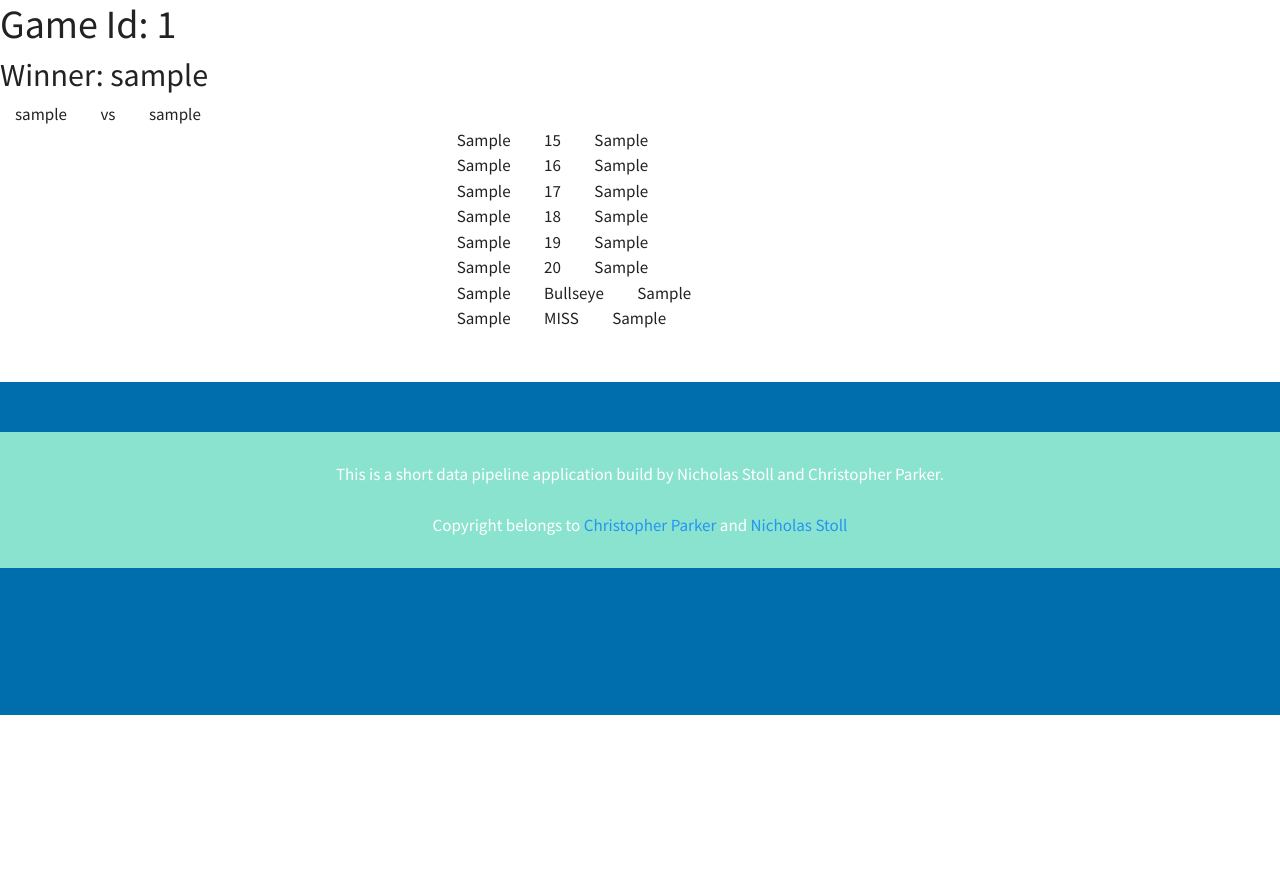
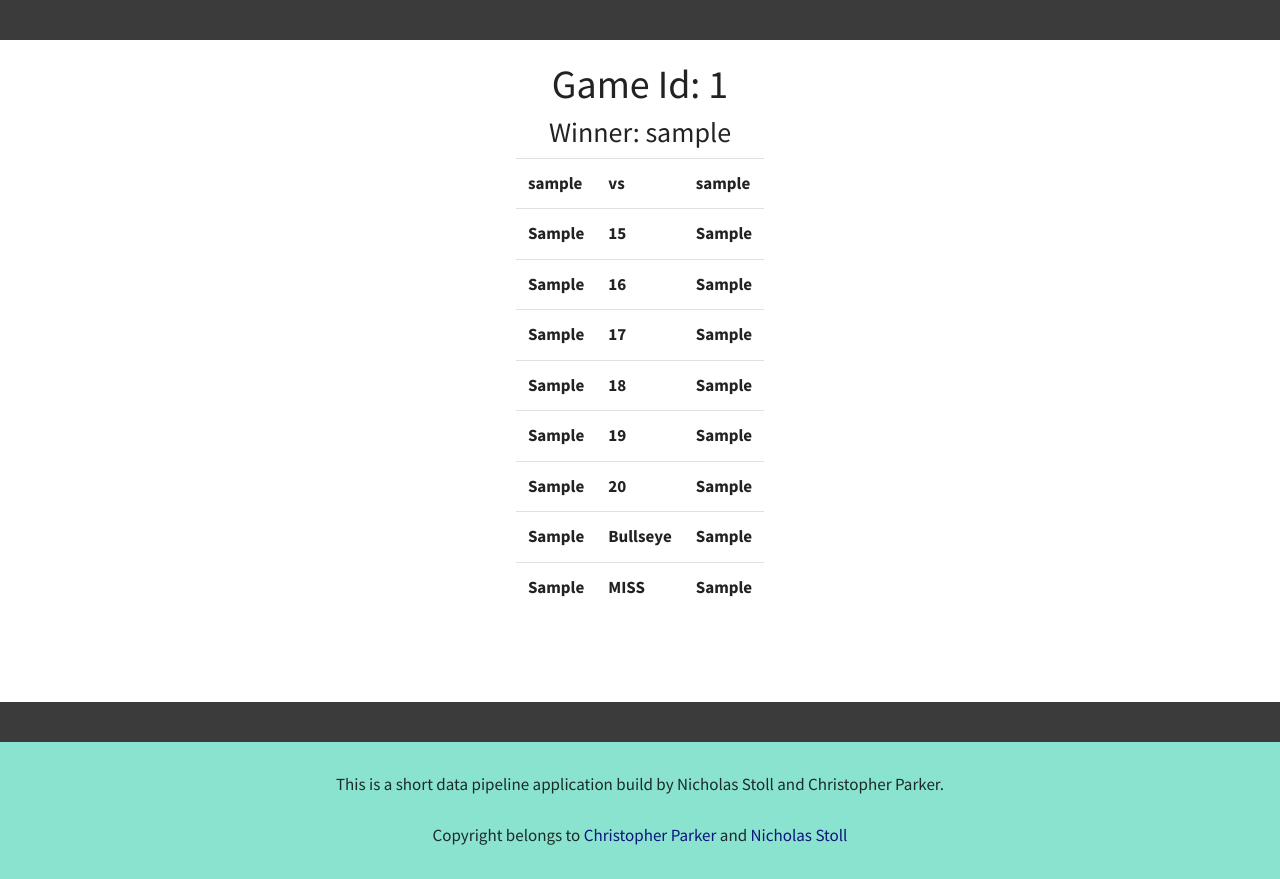
Before and after one commit to is-PARKER/cricket-game, a Flask app: template cricket/templates/game/review.html in a window 1280 px wide. Shown: the part 85-964 px from the top of the page. Before the commit the page ends 800 px from the top, so only its background shows below. Run offline with Flask 2, Linux system fonts and the light colour scheme; the template is opened without the code that fills it: most values are stand-ins (such as "Sample title", 1, 10 or a date in 2020); lists and menus that the app fills with data are empty; some libraries are stand-ins or nearby versions.

Commit message:
Fixed Review Css. Next is Game.

```diff
--- a/cricket/static/css/site.css
+++ b/cricket/static/css/site.css
@@ -29,7 +29,20 @@ body {
 .game-container {
     background: #fff;
     margin: 40px;
-    padding: 20px 40px 50px;
+    padding: 20px 40px 0px;
+}
+
+.game-container .topper {
+    background: #fff;
+    text-align: center;
+    margin: auto;
+    padding: 0px 0px 0px;
+}
+
+.game-container .review-table {
+    background: #fff;
+    margin: auto;
+
 }
 
 .account-container {
--- a/cricket/templates/game/review.html
+++ b/cricket/templates/game/review.html
@@ -3,82 +3,66 @@
 
 {% block main_content %}
 
-<h1> Game Id: {{ game.id }} </h1>
-<h2> Winner: {{ game.winner_username}} </h2>
-
-<div class="game_bar">
-        <span class="col-1 justify-content-left">{{ game.player_one_username }}</span>
-        <span class="col-2 justify-content-center"> vs </span>
-        <span class="col-1 justify-content-right">{{ inning.player_two_username }}</span>
-</div>
-<div class="container">
-    <div class="row justify-content-center">
-
-        <div class="col-4">
-                <span class="col-1 justify-content-left">{{ inning.p1_fifteen }}</span>
-                <span class="col-2 justify-content-center"> 15 </span>
-                <span class="col-1 justify-content-right">{{ inning.p2_fifteen }}</span>
-        </div>
+<div class="game-container">
+    <div class="topper">
+        <h1> Game Id: {{ game.id }} </h1>
+        <h3> Winner: {{ game.winner_username}} </h3>
     </div>
 
-    <div class="row justify-content-center">
-        <div class="col-4">
-                <span class="col-1 justify-content-left">{{ inning.p1_sixteen }}</span>
-                <span class="col-1 justify-content-center"> 16 </span>
-                <span class="col-1 justify-content-right">{{ inning.p2_sixteen }}</span>
-        </div>
-    </div>
 
-    <div class="row justify-content-center">
-        <div class="col-4">
-            <span class="col-1 justify-content-left">{{ inning.p1_seventeen }}</span>
-            <span class="col-1 justify-content-center"> 17 </span>
-            <span class="col-1 justify-content-right">{{ inning.p2_seventeen }}</span>
-        </div>
-    </div>
+    <div class="table">
+        <table class="review-table">
+            <tr>
+                <th>{{ inning.player_one_username }}</th>
+                <th>vs</th>
+                <th>{{ inning.player_two_username }}</th>
+            </tr>
+            <tr>
+                <th>{{ inning.p1_fifteen }}</th>
+                <th>15</th>
+                <th>{{ inning.p2_fifteen }}</th>
+            </tr>
+            <tr>
+                <th>{{ inning.p1_sixteen }}</th>
+                <th>16</th>
+                <th>{{ inning.p2_sixteen }}</th>
+            </tr>
+            <tr>
+                <th>{{ inning.p1_seventeen }}</th>
+                <th>17</th>
+                <th>{{ inning.p2_seventeen }}</th>
+            </tr>
+            <tr>
+                <th>{{ inning.p1_eightteen }}</th>
+                <th>18</th>
+                <th>{{ inning.p2_eightteen }}</th>
+            </tr>
+            <tr>
+                <th>{{ inning.p1_nineteen }}</th>
+                <th>19</th>
+                <th>{{ inning.p2_nineteen }}</th>
+            </tr>
+            <tr>
+                <th>{{ inning.p1_twenty }}</th>
+                <th>20</th>
+                <th>{{ inning.p2_twenty }}</th>
+            </tr>
+            <tr>
+                <th>{{ inning.p1_bullseye }}</th>
+                <th>Bullseye</th>
+                <th>{{ inning.p2_bullseye }}</th>
+            </tr>
+            <tr>
+                <th>{{ inning.p1_miss }}</th>
+                <th>MISS</th>
+                <th>{{ inning.p2_miss }}</th>
+            </tr>
+        </table>
 
-    <div class="row justify-content-center">
-        <div class="col-4">
-            <span class="col-1 justify-content-left">{{ inning.p1_eightteen }}</span>
-            <span class="col-1 justify-content-center"> 18 </span>
-            <span class="col-1 justify-content-right">{{ inning.p2_eightteen }}</span>
-        </div>
-    </div>
-    <div class="row justify-content-center">
-        <div class="col-4">
-            <span class="col-1 justify-content-left">{{ inning.p1_nineteen }}</span>
-            <span class="col-1 justify-content-center"> 19 </span>
-            <span class="col-1 justify-content-right">{{ inning.p2_nineteen }}</span>
-        </div>
-    </div>
-
-    <div class="row justify-content-center">
-        <div class="col-4">
-            <span class="col-1 justify-content-left">{{ inning.p1_twenty }}</span>
-            <span class="col-1 justify-content-center"> 20 </span>
-            <span class="col-1 justify-content-right">{{ inning.p2_twenty }}</span>
-        </div>
-    </div>
-
-    <div class="row justify-content-center">
-        <div class="col-4">
-            <span class="col-1 justify-content-left">{{ inning.p1_bullseye }}</span>
-            <span class="col-1 justify-content-center"> Bullseye </span>
-            <span class="col-1 justify-content-right">{{ inning.p2_bullseye }}</span>
-        </div>
-    </div>
-
-    <div class="row justify-content-center">
-        <div class="col-4">
-            <span class="col-1 justify-content-left">{{ inning.p1_miss }}</span>
-            <span class="col-1 justify-content-center"> MISS </span>
-            <span class="col-1 justify-content-right">{{ inning.p2_miss }}</span>
-        </div>
     </div>
 </div>
-
 {% endblock %}
 
 {% block additional_css %}
-    <link rel="stylesheet" href="/static/css/game.css">
+    <link rel="stylesheet" href="/static/css/site.css">
 {% endblock %}
```
Also changed, not shown: cricket/db/test.sqlite.
